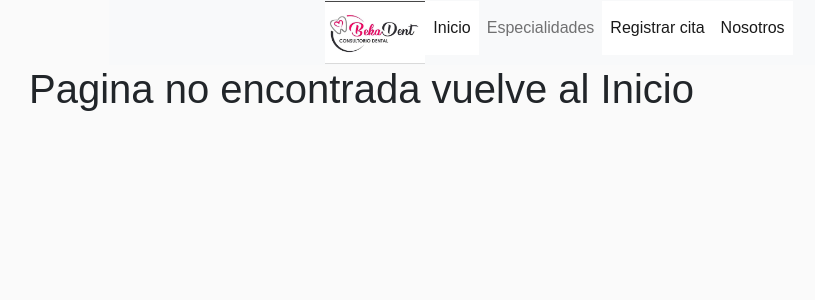
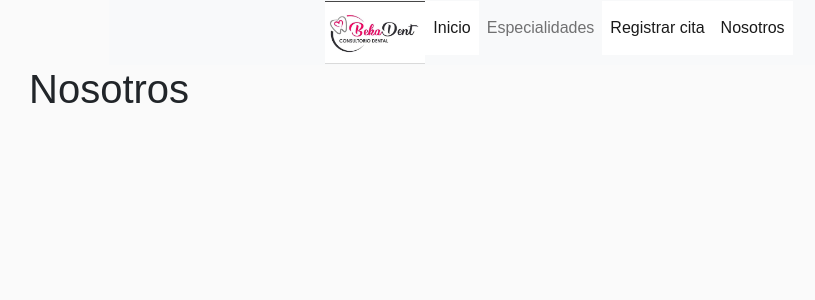
Before and after one commit to JeanAlarcon/Consultorio, a React (Create React App) app: page /nosotros in a window 1280 px wide. Shown: the top 300 px of the page, without its empty margins (141-956 px from the left). Built offline with nearby package versions, Linux system fonts and the light colour scheme; no server answers.

Commit message:
se agrego pagina de nosotros

```diff
--- a/src/App.js
+++ b/src/App.js
@@ -11,6 +11,7 @@ import Inicio from "./Paginas/Inicio";
 import Historial from "./Paginas/Pacientes/Historial"
 import Tratamientos from "./Paginas/Pacientes/Tratamientos"
 import especialidades from "./Paginas/Tratamientos"
+import Nosotros from "./Paginas/Nosotros"
 
 import { BrowserRouter as Router, Switch, Route } from 'react-router-dom';
 
@@ -28,6 +29,7 @@ function App() {
             <Route path='/login' exact component={Login} />
             <Route path='/' exact component={Inicio} />
             <Route path='/especialidades' exact component={especialidades} />
+            <Route path='/nosotros' exact component={Nosotros} />
             <Route path='/Cita' exact component={(props) => (
             <Citas {...props} titulo="Citas" entidad="citas" />
             )} />
--- /dev/null
+++ b/src/Paginas/Nosotros.jsx
@@ -0,0 +1,5 @@
+function Nosotros(){
+    return(<h1>Nosotros</h1>)
+}
+
+export default Nosotros;
--- a/src/componentes/Navbar/NavBoost.js
+++ b/src/componentes/Navbar/NavBoost.js
@@ -28,7 +28,7 @@ function NavBoost() {
                 <NavLink className="nav-link" to="/" activeclassname="active" >Registrar cita</NavLink>
               </li>
               <li className="nav-item">
-                <NavLink className="nav-link" to="/" activeclassname="active" >Nosotros</NavLink>
+                <NavLink className="nav-link" to="/nosotros" activeclassname="active" >Nosotros</NavLink>
               </li>
             </ul>
 
```
